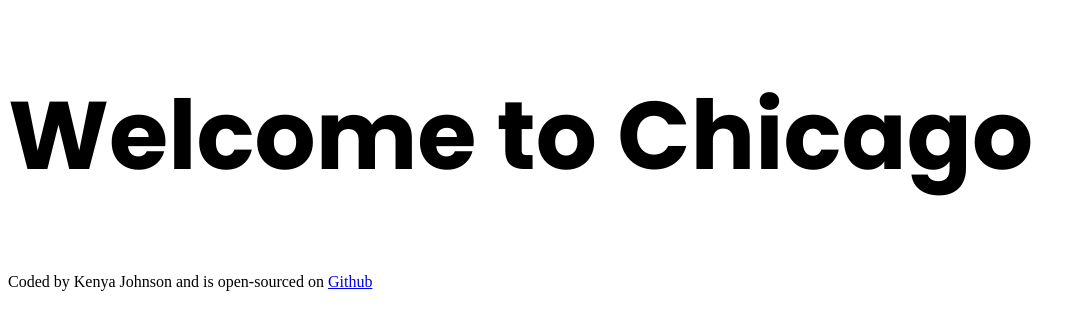
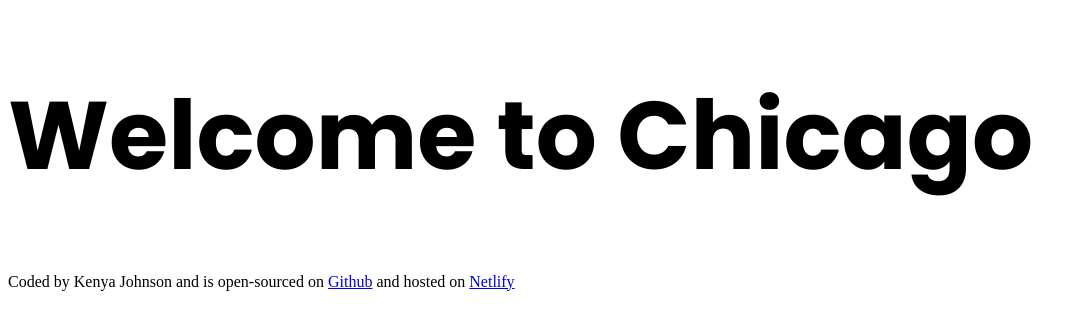
Before and after one commit to KenJohn28/chicago-travel-project, a plain HTML site: page index.html in a window 1280 px wide. Shown: the whole page, without its empty margins (0-1086 px from the left). Drawn offline with Linux system fonts and the light colour scheme.

Commit message:
Added Netlify link to the footer section

```diff
--- a/index.html
+++ b/index.html
@@ -17,6 +17,8 @@
     <footer>
       Coded by Kenya Johnson and is open-sourced on
       <a href="https://github.com/KenJohn28/chicago-travel-project">Github</a>
+      and hosted on
+      <a href="https://chitownliving.netlify.app/">Netlify</a>
     </footer>
   </body>
 </html>
```
